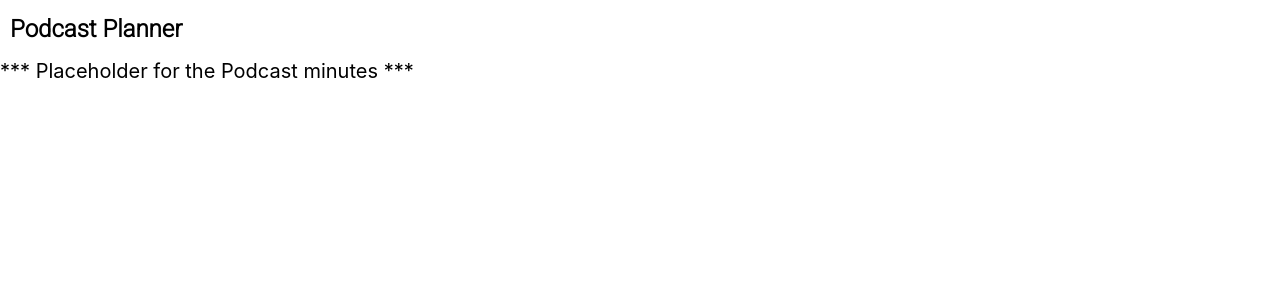
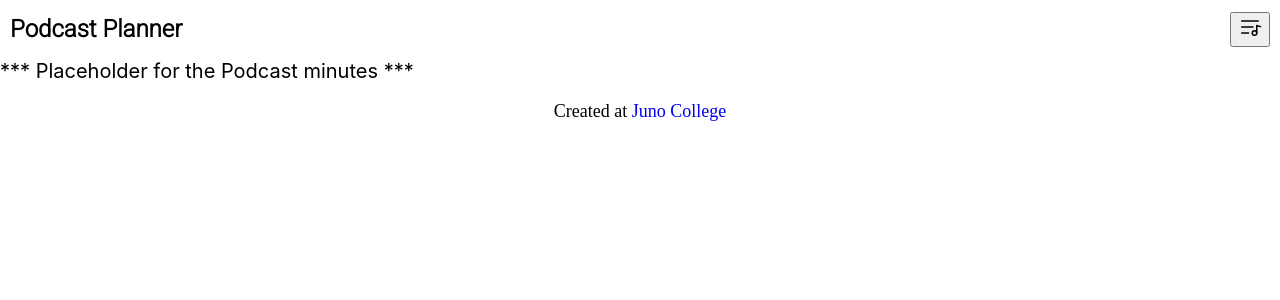
Before and after one commit to Podcast-Planner/podcast-planner, a React (Create React App) app: page / in a window 1280 px wide. Shown: the top 300 px of the page. Built offline with nearby package versions, Linux system fonts and the light colour scheme; no server answers; the database is empty; a web font is replaced by a local one.

Commit message:
added header w/ nav button and footer with juno link

```diff
--- a/src/App.js
+++ b/src/App.js
@@ -9,6 +9,8 @@ import Loader from "./components/Loader";
 import SavedLists from "./components/SavedLists";
 import GenreApi from "./components/GenreApi";
 import PlaylistApi from "./components/PlaylistApi";
+import Header from "./components/Header";
+import Footer from "./components/Footer";
 import ErrorPage from "./components/ErrorPage";
 
 // Assets
@@ -41,27 +43,38 @@ function App() {
   return (
     <div>
       {/* <Loader /> */}
-      <header>
-        <h1> Podcast Planner </h1>
-      </header>
+
+      <Header />
 
       {/* These are the links that create the slug so that the Routes can work properly */}
-      <Link to='/'></Link>
-      <Link to='/genre'></Link>
-      <Link to='/new-playlist'></Link>
-      <Link to='/playlists'></Link>
+      <Link to="/"></Link>
+      <Link to="/genre"></Link>
+      <Link to="/new-playlist"></Link>
+      <Link to="/playlists"></Link>
 
       <Routes>
-        <Route path="/" element='*** Placeholder for the Podcast minutes ***' />
+        <Route path="/" element="*** Placeholder for the Podcast minutes ***" />
         <Route path="/genre" element={<GenreApi />} />
-        <Route path="/new-playlist" element='*** Placeholder for the api query results ***' />
-        <Route path="/playlists" element={<SavedLists savedPlaylists={savedPlaylists} formValues={formValues}/>}/>
-        <Route path="*" element={ <ErrorPage /> } />
+        <Route
+          path="/new-playlist"
+          element="*** Placeholder for the api query results ***"
+        />
+        <Route
+          path="/playlists"
+          element={
+            <SavedLists
+              savedPlaylists={savedPlaylists}
+              formValues={formValues}
+            />
+          }
+        />
+        <Route path="*" element={<ErrorPage />} />
       </Routes>
 
       {/* These are placeholders for when we have the data populating from the forms and Api's */}
       <PlaylistApi formValues={formValues} />
 
+      <Footer />
     </div>
   );
 }
--- /dev/null
+++ b/src/components/Footer.js
@@ -0,0 +1,11 @@
+const Footer = () => {
+  return (
+    <footer>
+      <p>
+        Created at <a href="https://junocollege.com">Juno College</a>
+      </p>
+    </footer>
+  );
+};
+
+export default Footer;
--- /dev/null
+++ b/src/components/Header.js
@@ -0,0 +1,31 @@
+import { Link, useLocation } from "react-router-dom";
+import { Plus, Playlist } from "phosphor-react";
+
+const Header = () => {
+  const pathName = useLocation().pathname;
+
+  return (
+    <header>
+      <h1> Podcast Planner </h1>
+      <nav>
+        <Link to={pathName === "/playlists" ? "/" : "/playlists"}>
+          <button
+            aria-label={
+              pathName === "/playlists"
+                ? "Create New Playlist"
+                : "See My Playlists"
+            }
+          >
+            {pathName === "/playlists" ? (
+              <Plus size={24} />
+            ) : (
+              <Playlist size={24} />
+            )}
+          </button>
+        </Link>
+      </nav>
+    </header>
+  );
+};
+
+export default Header;
--- a/src/partials/_mainStyles.scss
+++ b/src/partials/_mainStyles.scss
@@ -56,3 +56,18 @@ h5,
 p {
   font-size: 0.9rem;
 }
+
+header {
+  display: flex;
+  justify-content: space-between;
+  align-items: center;
+
+  button {
+    margin: 10px;
+    cursor: pointer;
+  }
+}
+
+footer p {
+  text-align: center;
+}
```
